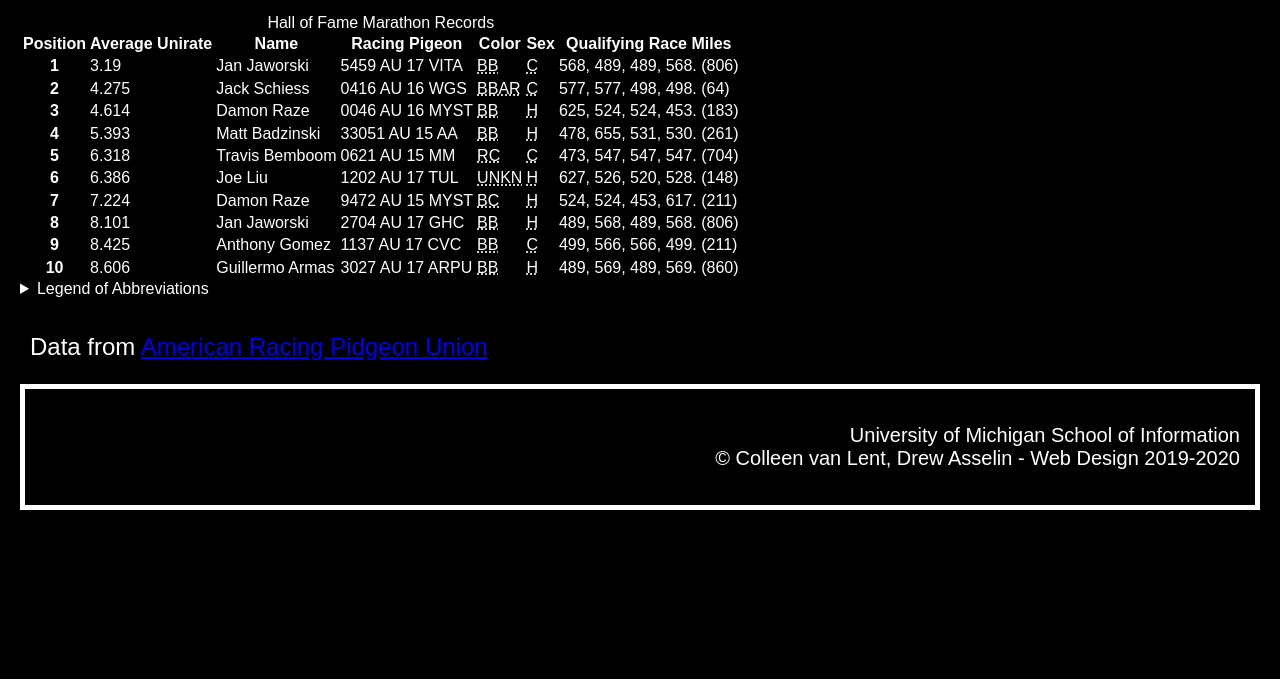
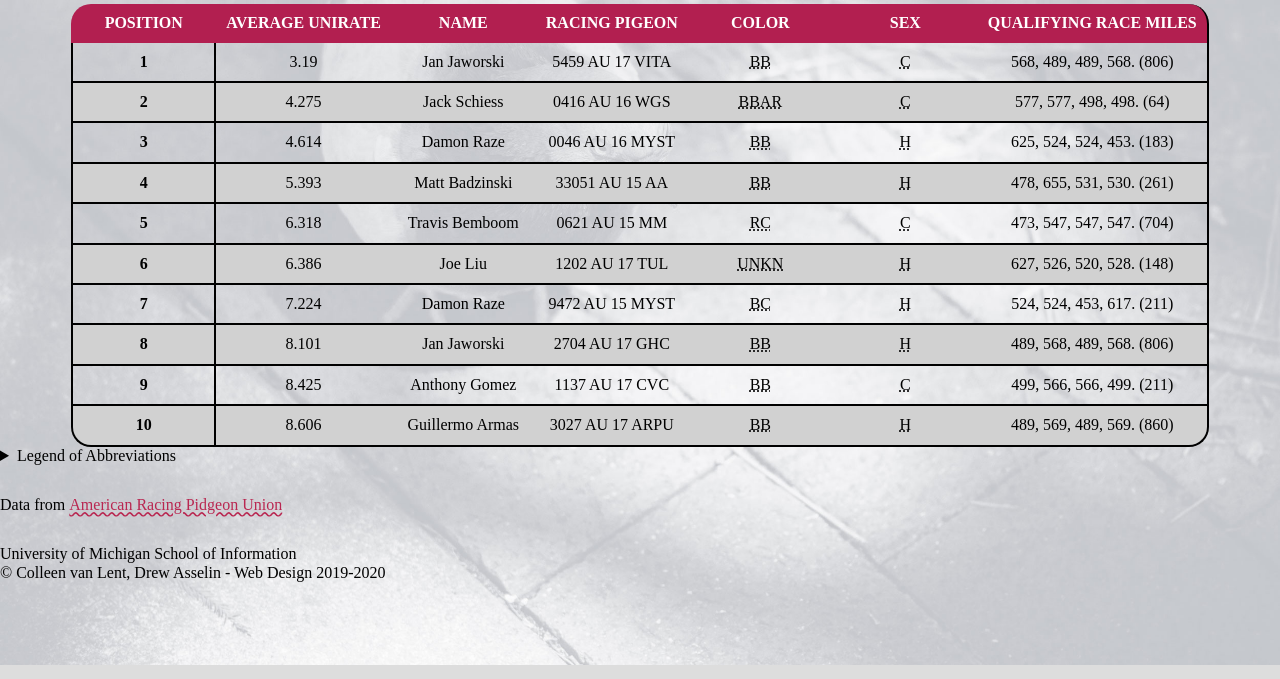
Before and after one commit to travisnguyen02/wk3, a plain HTML site: page birds/index.html in a window 1280 px wide. Shown: the part 121-800 px from the top of the page. Drawn offline with nearby package versions, Linux system fonts and the light colour scheme.

Commit message:
Add files via upload

```diff
--- a/birds/css/style.css
+++ b/birds/css/style.css
@@ -1,117 +1,100 @@
-
-body {
-    font-family: Arial, Verdana;
-    background-color: #000000;
-    color: #ffff;
-    margin-top: 20px;
-    margin-left: 20px;
-    margin-right: 20px;
+p
+{
+    padding-top: 15px;
 }
 
-h1 {
-    text-align: center;
-    font-size: 42px;
-    padding-left: 15px;
-    padding-right: 15px;
-    padding-top: 15px;
-    padding-bottom: 15px;
+a {
+  font-size: 16px;
+  color: #B92751;
+  text-decoration-line: underline;
+  text-decoration-style: wavy;
 }
 
-h2 {
-    font-size: 30px;
-    color: #0D0D0D
-
+:focus
+{
+    outline: none;
+    border: 6px dashed #417243;
 }
 
-p {
-    font-size: 24px;
-    padding-top: 10px;
-    padding-left: 10px;
+h1
+{
+    text-align: center;
+    line-height: 2;
+    font-family: "Syncopate", sans-serif;
 }
 
-img
+body
 {
-    width: 250px;
-    display: block;
-    margin-left: auto;
-    margin-right: auto;
-    border-style: dashed;
-    border-width: 10px;
+  background-image: url("../images/pigeon-background.jpg");
+  background-position: center;
+  background-repeat: no-repeat;
+  background-size: cover;
+  background-color: #DDDDDD;
 }
 
-div
-{
-    min-height: 200px;
-    padding: 20px;
-    border: 3px solid white;
+th,
+td {
+  text-align: center;
+  padding: 10px;
+  border-bottom: 2px solid #000; /* bottom only */
 }
 
-.introduction
-{
-border-radius: 15px;
-margin-top: 15px;
-line-height: 2;
+
+/* borders */
+thead th:last-child,
+tbody td:last-child {
+  border-right: 2px solid #000;
 }
 
-.red
-{
-    background-color: #ff0000;
-    text-align: right;
-    margin-left: 50px;
-    border-bottom-width: 2px;
-    border-left-width: 5px;
+thead th {
+  min-width: 125px;
+  text-transform: uppercase;
+  color: white;
+  background-color: #B21F50;
+  border: none
 }
 
-.blue
-{
-    background-color: #00ff;
-    text-align: left;
-    margin-right: 50px;
-    border-top-width: 2px;
-    border-right-width: 5px;
-}
-.blue h2, .blue p
-    {
-        color: #C4C4C4
-    }
+tbody th {
+  background-color: transparent;
+  text-transform: none;
 
-.yellow
-{
-    background-color: #ff0;
-    text-align: right;
-    margin-left: 50px;
-    border-bottom-width: 2px;
-    border-left-width: 5px;
-}
-.yellow p
-    {
-        color: #707070
-    }
-
-.green
-{
-    background-color: #008500;
-    text-align: left;
-    margin-right: 50px;
-    border-right-width: 5px;
-    border-top-width: 2px;
+  border-top: none;
+  border-left: 2px solid #000;
+  border-right: 2px solid #000;
+  border-bottom: 2px solid #000;
 }
 
-footer
-{
-    border: solid;
-    border-color: #ffff;
-    border-width: 5px;
-    text-align: right;
-    font-size: 20px;
+tbody tr:hover td,
+tbody tr:hover th {
+  background-color: rgba(126, 8, 32, 0.25);
 }
 
- footer p
-    {
-        text-align: right;
-        font-size: 20px;
-        padding-top: 15px;
-        padding-right: 15px;
-        padding-bottom: 15px;
-        padding-left: 0;
-    }
+tbody tr:nth-child(even) {
+  background-color: #D1D1D1;
+}
+tbody tr:nth-child(odd) {
+  background-color: transparent;
+}
+
+table {
+  border-spacing: 0;
+  margin: 0 auto;
+}
+
+
+/* rounded corners */
+thead tr:first-child th:first-child {
+  border-top-left-radius: 20px;
+}
+
+thead tr:first-child th:last-child {
+  border-top-right-radius: 20px;
+}
+
+tbody tr:last-child th:first-child {
+  border-bottom-left-radius: 20px;
+}
+
+tbody tr:last-child td:last-child {
+  border-bottom-right-radius: 20px;
+}
```
